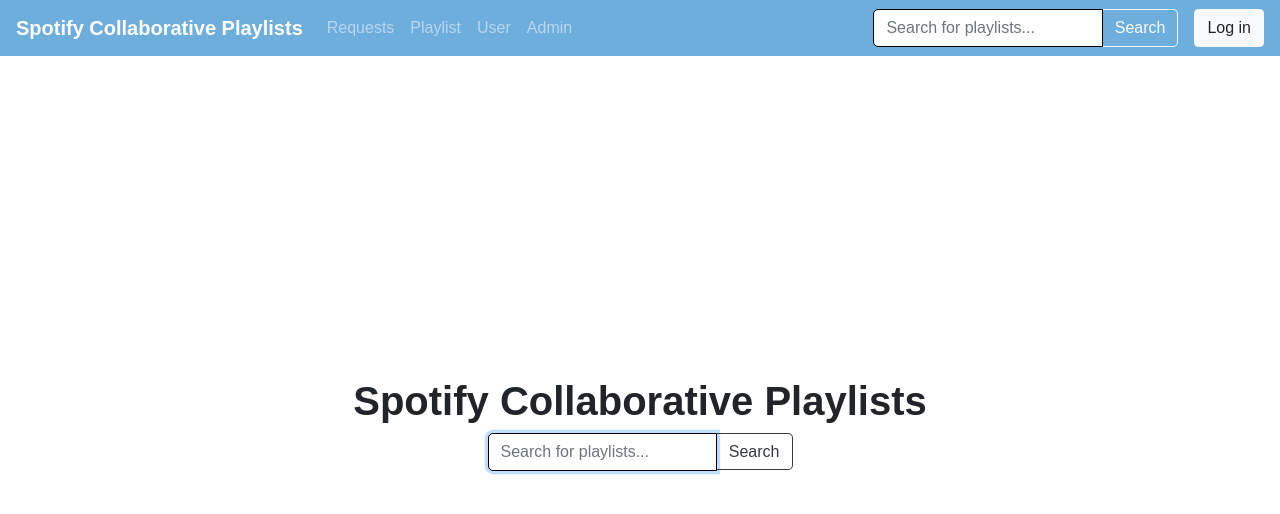
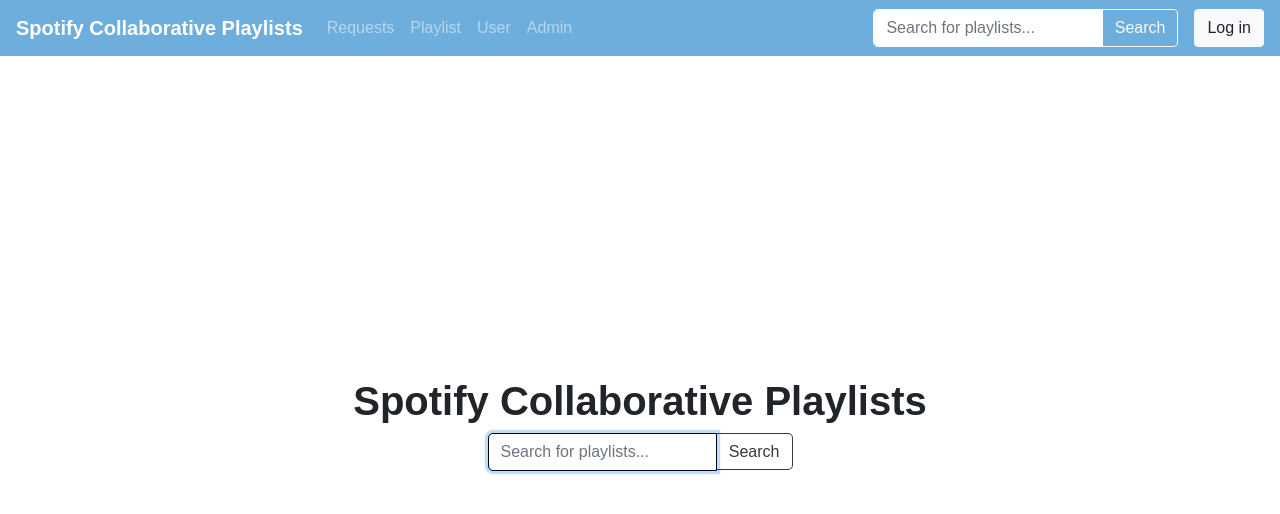
Before and after one commit to apradhan12/spotify-collaborative-playlists, a React (Create React App) app: page / in a window 1280 px wide. Shown: the top 514 px of the page. Built offline with nearby package versions, Linux system fonts and the light colour scheme; a web font is replaced by a local one.

Commit message:
fix playlist search border color

```diff
--- a/src/common/components/PlaylistSearchBar.tsx
+++ b/src/common/components/PlaylistSearchBar.tsx
@@ -51,7 +51,7 @@
       <Form className="d-flex mx-3" style={{width: "305px"}} onFocus={() => {this.setState({})}}>
         <FormControl
                 autoFocus
-                style={{borderRadius: "5px 0px 0px 5px", borderColor: "black"}}
+                style={{borderRadius: "5px 0px 0px 5px", borderColor: this.props.dark ? "black" : "white"}}
                 placeholder={this.props.placeholder}
                 value={this.state.searchQuery}
                 onChange={this.updateSearchQuery}
```
